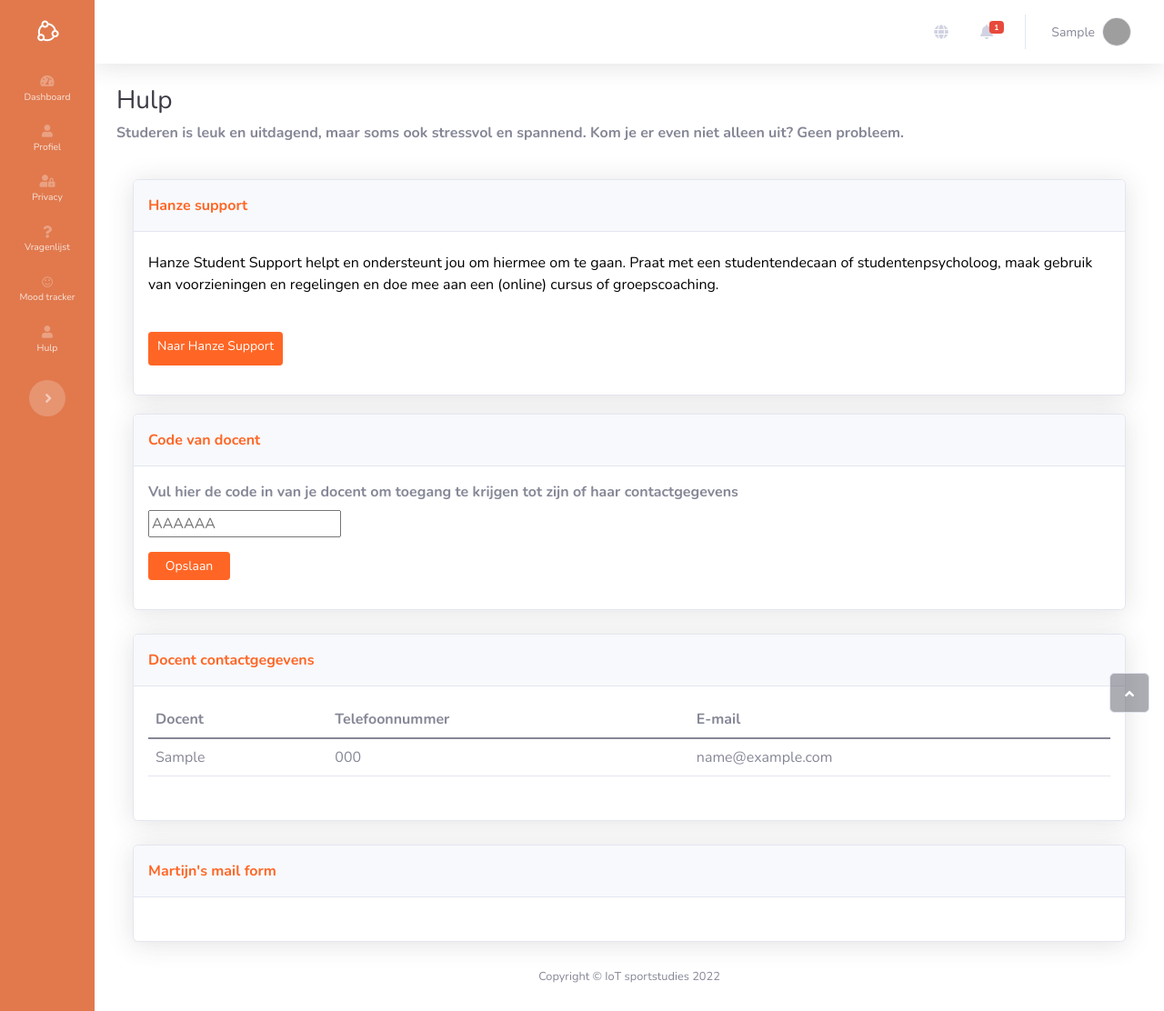
After one commit to 1ncendium/Livia, a Flask app: page /hulp in a window 1280 px wide. The commit adds this page. Shown: the whole page at 91% size. Run offline with Flask 3, Linux system fonts and the light colour scheme; a user stored in the database is signed in; tables that the repository leaves empty hold one stand-in row (values such as "Sample post"); some libraries are stand-ins or nearby versions; grey boxes are pictures that could not be loaded.

Commit message:
Docent+StudentHulp
StudentHulp en Docent pagina updates

```diff
--- a/app.py
+++ b/app.py
@@ -1,7 +1,6 @@
-from contextlib import redirect_stderr
 from main import app, db
-from main.models import User, Huber, EigenVragen, UserCategorien, UserMood, Docenten
-from main.forms import RegistrationForm, LoginForm, NaamGegevensForm, AdresGegevensForm, NieuwWachtwoordForm, AangepasteCategorien, AccountVerwijderenForm, FotoForm, EigenvraagForm, VragenLijstForm, AantalVragenForm, QuestionListForm, DocentenForm
+from main.models import User, Huber, EigenVragen, UserCategorien, UserMood, Docenten, StudentHulp
+from main.forms import RegistrationForm, LoginForm, NaamGegevensForm, AdresGegevensForm, NieuwWachtwoordForm, AangepasteCategorien, AccountVerwijderenForm, FotoForm, EigenvraagForm, VragenLijstForm, AantalVragenForm, QuestionListForm, DocentenForm, HulpForm
 from werkzeug.security import generate_password_hash, check_password_hash
 from flask import render_template, redirect, request, url_for, flash, session
 from flask_login import login_user, login_required, logout_user, current_user
@@ -13,10 +12,8 @@ from main.get_data import getData
 from flask.helpers import make_response
 from flask_babel import Babel
 from main.moodtracker import random_yoga_pose, save_mood
-from sqlalchemy import or_
 import string
 import random
-from main.userbeheer import manage
 
 babel = Babel(app)
 app.config['BABEL_TRANSLATION_DIRECTORIES'] = './translations'
@@ -142,6 +139,29 @@ def register():
             flash(e)
     return render_template('register.html', form=form)
 
+@app.route('/hulp', methods=['GET', 'POST'])
+@login_required
+def hulp():
+    docentenlijst = []
+    contactgegevens = []
+    form = HulpForm()
+    if request.method == 'POST':
+        docentcode = request.form.get('code')
+        print(docentcode)
+        if docentcode != None:
+            if db.session.query(StudentHulp.userid).filter_by(userid=current_user.get_id(),code=docentcode ).first() is not None:
+                return redirect(url_for('hulp')), flash('U heeft deze code al toegevoegd')
+            docentgegevens = StudentHulp(userid = current_user.get_id(), code = docentcode)
+            db.session.add(docentgegevens)
+            db.session.commit()
+            return redirect(url_for('hulp'))
+    docentcodes = StudentHulp.query.filter_by(userid=current_user.get_id()).all()
+    for x in docentcodes:
+        docentenlijst.append((x.code))
+    for x in docentenlijst:
+        contactgegevens.append(Docenten.query.filter_by(code=x).first())
+    return render_template('hulp.html', form=form, contactgegevens=contactgegevens)
+
 @app.route('/profiel', methods=['GET', 'POST'])
 @login_required
 def profiel():
@@ -152,6 +172,7 @@ def profiel():
         return redirect(url_for('intake'))
 
     huber_cijfers = Huber.query.filter_by(userid=current_user.get_id()).first()
+    DocentCodeForm = HulpForm()
     naamGegevensForm = NaamGegevensForm()
     adresGegevensForm = AdresGegevensForm()
     nieuwWachtwoordForm = NieuwWachtwoordForm()
@@ -263,7 +284,7 @@ def profiel():
                             adres=adres, stad=stad, land=land, telefoon=telefoon, accountVerwijderenForm=accountVerwijderenForm,
                             naamGegevensForm=naamGegevensForm, adresGegevensForm=adresGegevensForm, nieuwWachtwoordForm=nieuwWachtwoordForm,
                             fotoForm=fotoForm, profielfoto=profielfoto, huber_cijfers=huber_cijfers, aantalVragenForm=aantalVragenForm,
-                            a_vragen_lijst=a_vragen_lijst, aangepasteCategorien=aangepasteCategorien)
+                            a_vragen_lijst=a_vragen_lijst, aangepasteCategorien=aangepasteCategorien, DocentCodeForm=DocentCodeForm)
 
 @app.route('/dashboard', methods=['GET', 'POST'])
 @login_required
@@ -500,20 +521,27 @@ def getcookie():
 def docent():
     form = DocentenForm()
     userid = current_user.get_id()
+    if User.query.filter_by(id=current_user.get_id()).first().access not in [2, 3]:
+        return redirect(url_for('profiel')), flash('U kunt deze pagina niet bezoeken!')
     docentenInfo = Docenten.query.filter_by(userid=userid)
     adminInfo = Docenten.query.order_by(Docenten.id).all()
     profielfoto = User.query.filter_by(id=current_user.get_id()).first().profiel_foto
     if request.method == "POST":
-        print('True')
         try:
+            if db.session.query(Docenten.userid).filter_by(userid=current_user.get_id()).first() is not None:
+                return redirect(url_for('docent')), flash('U heeft al een code aangemaakt! verwijder deze eerst.')
             letters = string.ascii_uppercase
             resultstr = ''.join(random.choice(letters) for i in range(6))
             code = resultstr
+            if db.session.query(UserCategorien.code).filter_by(code=code).first() is not None:
+                return redirect(url_for('Docent')), flash('Er ging iets mis, probeer het opnieuw.')
+            naam = request.form.get('naam')
             telnr = request.form.get('telnr')
             email = request.form.get('email')
-            data = Docenten(telnr=telnr, code=code, userid=userid, email=email)
+            data = Docenten(telnr=telnr, naam=naam, code=code, userid=userid, email=email)
             db.session.add(data)
             db.session.commit()
+            return redirect(url_for('docent'))
         except Exception as e:
             print(e)
         return render_template('docent.html', form=form, docentenInfo=docentenInfo, profielfoto=profielfoto, adminInfo=adminInfo)
@@ -522,6 +550,8 @@ def docent():
 @app.route('/delete/<int:Docenten_id>/delete')
 @login_required
 def delete(Docenten_id):
+    if User.query.filter_by(id=current_user.get_id()).first().access not in [2, 3]:
+        return redirect(url_for('profiel')), flash('U kunt deze pagina niet bezoeken!')
     delete = Docenten.query.get_or_404(Docenten_id)
     db.session.delete(delete)
     db.session.commit()
@@ -566,27 +596,6 @@ def feedback():
     else:
         return render_template('feedback.html', emotie=emotie, profielfoto=profielfoto)
 
-@app.route('/admin', methods=['GET', 'POST'])
-@login_required
-def admin():
-
-    user = User.query.filter_by(id=current_user.get_id()).first()
-    if not user.is_admin():
-        return redirect(url_for('home'))
-
-    profielfoto = User.query.filter_by(id=current_user.get_id()).first().profiel_foto
-
-    if request.method == "POST":
-
-        manage(request.form)
-
-        return redirect(url_for('admin'))
-
-    all_users = User.query.filter(or_(User.access == 0, User.access == 1)).all()
-    all_docenten = User.query.filter_by(access=2).all()
-    all_admins = User.query.filter_by(access=3).all()
-
-    return render_template('admin.html', all_admins=all_admins, all_docenten=all_docenten, all_users=all_users, profielfoto=profielfoto)
 
 if __name__ == '__main__':
     app.run(debug=True, host="0.0.0.0")
--- a/main/forms.py
+++ b/main/forms.py
@@ -78,6 +78,11 @@ class AangepasteCategorien(FlaskForm):
 
 class DocentenForm(FlaskForm):
     code = StringField(validators=[Length(min=6, max=6)])
+    naam = StringField('naam', render_kw={"placeholder": "Naam"}, validators=[Length(max=32)])
     telnr = StringField('telnr', render_kw={"placeholder": "Telefoonnummer"}, validators=[Length(min=10, max=11)])
     email = StringField('Email:', render_kw={"placeholder": "E-Mail"}, validators=[Email()])
     submit = SubmitField('Submit')
+
+class HulpForm(FlaskForm):
+    code = StringField('docentcode', render_kw={"placeholder": "AAAAAA"}, validators=[Length(min=6, max=6)])
+    submit = SubmitField('Submit')
--- a/main/templates/base.html
+++ b/main/templates/base.html
@@ -44,14 +44,17 @@
                         <li class="nav-item"><a class="nav-link" href="privacy"><i class="fas fa-user-lock"></i><span>{{ _('Privacy') }}</span></a></li>
                         <li class="nav-item"><a class="nav-link" href="vragenlijst"><i class="fas fa-question"></i><span>{{ _('Vragenlijst') }}</span></a></li>
                         <li class="nav-item"><a class="nav-link" href="moodtracker"><i class="fa fa-smile-o"></i><span>{{ _('Mood tracker') }}</span></a></li>
+                        <li class="nav-item"><a class="nav-link" href="hulp"><i class="fas fa-user"></i><span>{{ _('Hulp') }}</span></a></li>
+
                         {% if current_user.is_nieuw() %}
                         <li class="nav-item"><a class="nav-link" href="intake"><i class="fas fa-question"></i><span>{{ _('Intake') }}</span></a></li>
-                        {% endif %} {% if current_user.is_docent() %}
+                        {% endif %}
+                        {% if current_user.is_docent() %}
                         <li class="nav-item"><a class="nav-link" href="docent"><i class="fas fa-user"></i><span>{{ _('Docent') }}</span></a></li>
-                        {% endif %} {% if current_user.is_admin() %}
+                        {% endif %}
+                        {% if current_user.is_admin() %}
                         <li class="nav-item"><a class="nav-link" href="intake"><i class="fas fa-question"></i><span>{{ _('Intake') }}</span></a></li>
                         <li class="nav-item"><a class="nav-link" href="docent"><i class="fas fa-user"></i><span>{{ _('Docent') }}</span></a></li>
-                        <li class="nav-item"><a class="nav-link" href="admin"><i class="fas fa-pen-square"></i><span>{{ _('Admin') }}</span></a></li>
                         {% endif %}
                     </ul>
                     <div class="text-center d-none d-md-inline"><button class="btn rounded-circle border-0" id="sidebarToggle" type="button"></button></div>
@@ -94,7 +97,7 @@
                                 <li class="nav-item dropdown no-arrow mx-1">
                                     <div class="nav-item dropdown no-arrow"><a class="dropdown-toggle nav-link" aria-expanded="false" data-bs-toggle="dropdown" href="#"><span class="badge bg-danger badge-counter">1</span><i class="fas fa-bell fa-fw"></i></a>
                                         <div class="dropdown-menu dropdown-menu-end dropdown-list animated--grow-in">
-                                            <h6 class="dropdown-header">alerts center</h6>
+                                            <h6 class="dropdown-header">{{ _('Mededelingen') }}</h6>
                                             <a class="dropdown-item d-flex align-items-center" href="#">
                                                 <div class="me-3">
                                                     <div class="bg-primary icon-circle"><i class="fas fa-file-alt text-white"></i></div>
@@ -105,22 +108,6 @@
                                             </a><a class="dropdown-item text-center small text-gray-500" href="#">Show All Alerts</a>
                                         </div>
                                     </div>
-                                </li>
-                                <li class="nav-item dropdown no-arrow mx-1">
-                                    <div class="nav-item dropdown no-arrow"><a class="dropdown-toggle nav-link" aria-expanded="false" data-bs-toggle="dropdown" href="#"><span class="badge bg-danger badge-counter">1</span><i class="fas fa-envelope fa-fw"></i></a>
-                                        <div class="dropdown-menu dropdown-menu-end dropdown-list animated--grow-in">
-                                            <h6 class="dropdown-header">alerts center</h6>
-                                            <a class="dropdown-item d-flex align-items-center" href="#">
-                                                <div class="dropdown-list-image me-3"><img class="rounded-circle" src="avatars/avatar4.jpeg">
-                                                    <div class="bg-success status-indicator"></div>
-                                                    <div class="fw-bold">
-                                                        <div class="text-truncate"><span>I have the photos that you ordered last month!</span></div>
-                                                        <p class="small text-gray-500 mb-0">Jae Chun - 1d</p>
-                                                    </div>
-                                            </a><a class="dropdown-item text-center small text-gray-500" href="#">Show All Alerts</a>
-                                            </div>
-                                        </div>
-                                        <div class="shadow dropdown-list dropdown-menu dropdown-menu-end" aria-labelledby="alertsDropdown"></div>
                                 </li>
                                 <div class="d-none d-sm-block topbar-divider"></div>
                                 <li class="nav-item dropdown no-arrow">
--- a/main/templates/dashboard.html
+++ b/main/templates/dashboard.html
@@ -98,7 +98,7 @@
                     <li class="list-group-item">
                         <div class="row align-items-center no-gutters">
                             <div class="col me-2">
-                                <h6 class="mb-0"><strong>{{ _('nog geen vragen') }}</strong></h6>
+                                <h6 class="mb-0"><strong>{{ _('Nog geen vragen') }}</strong></h6>
                             </div>
                         </div>
                     </li>
--- /dev/null
+++ b/main/templates/hulp.html
@@ -0,0 +1,104 @@
+{% include 'base.html' %}
+                    <div class="container-fluid">
+                    <div class="d-sm-flex justify-content-between align-items-center mb-4">
+                        <h3 class="text-dark mb-0">{{ _('Hulp') }}</h3>
+                    </div>
+                    <p class="text-start" style="margin-top: -18px;"><strong>{{ _('Studeren is leuk en uitdagend, maar soms ook stressvol en spannend. Kom je er even niet alleen uit? Geen probleem.') }}&nbsp;</strong></p>
+                </div>
+                <div class="container text-start" style="margin-top: 39px;">
+                    <div class="row">
+                        <div class="col-md-12">
+                            <div class="card shadow">
+                                <div class="card-header py-3">
+                                    <p class="text-primary m-0 fw-bold" style="--bs-primary: rgb(255,102,37);--bs-primary-rgb: 255,102,37;">{{ _('Hanze support') }}</p>
+                                </div>
+                                <div class="card-body">
+                                    <p class="text-start" style="margin-top: -18px;"><br><span style="color: rgb(0, 0, 0);">{{ _('Hanze Student Support helpt en ondersteunt jou om hiermee om te gaan. Praat met een studentendecaan of studentenpsycholoog, maak gebruik van voorzieningen en regelingen en doe mee aan een (online) cursus of groepscoaching.') }}</span><br><br></p>
+                                    <form>
+                                        <div class="mb-3"><a class="btn btn-primary btn-sm" role="button" style="--bs-primary: rgb(255,102,37);--bs-primary-rgb: 255,102,37;background: rgb(255,102,37);border-color: rgb(255,102,37);width: 148.203px;height: 37px;" href="https://www.hanze.nl/nld/voorzieningen/voorzieningen/hanze-student-support">Naar Hanze Support</a></div>
+                                    </form>
+                                </div>
+                            </div>
+                        </div>
+                    </div>
+                    <div class="card shadow" style="margin-top: 20px;">
+                        <div class="card-header py-3">
+                            <p class="text-primary m-0 fw-bold" style="--bs-primary: rgb(255,102,37);--bs-primary-rgb: 255,102,37;">{{ _('Code van docent') }}</p>
+                        </div>
+                        <div class="card-body">
+                            <form method="POST">
+                                <div class="mb-3"><label class="form-label"><strong>{{ _('Vul hier de code in van je docent om toegang te krijgen tot zijn of haar contactgegevens') }}</strong></label><br>{{form.code}}
+                                </div>
+                                <div class="mb-3"><button class="btn btn-primary btn-sm" type="submit" style="--bs-primary: rgb(255,102,37);--bs-primary-rgb: 255,102,37;background: rgb(255,102,37);border-color: rgb(255,102,37); width: 90px;">{{ _('Opslaan') }}</button></div>
+                            </form>
+                        </div>
+                    </div>
+                    <div class="row">
+                        <div class="col-md-12" style="margin-top: 26px;">
+                            <div class="card shadow">
+                                <div class="card-header py-3">
+                                    <p class="text-primary m-0 fw-bold" style="--bs-primary: rgb(255,102,37);--bs-primary-rgb: 255,102,37;">{{ _('Docent contactgegevens') }}</p>
+                                </div>
+                                <div class="card-body">
+                                    <form>
+                                        <div class="row">
+                                            <div class="col">
+                                                <div class="table-responsive">
+                                                    <table class="table">
+                                                        <thead>
+                                                            <tr>
+                                                                <th>{{ _('Docent') }}</th>
+                                                                <th>{{ _('Telefoonnummer') }}</th>
+                                                                <th>{{ _('E-mail') }}</th>
+                                                            </tr>
+                                                        </thead>
+                                                        <tbody>
+                                                            {% for i in contactgegevens %}
+                                                            <tr>
+                                                                <td>{{ i.naam  }}</td>
+                                                                <td>{{ i.telnr }}</td>
+                                                                <td>{{ i.email }}</td>
+                                                            </tr>
+                                                            {% endfor %}
+                                                        </tbody>
+                                                    </table>
+                                                </div>
+                                            </div>
+                                        </div>
+                                        <div class="mb-3"></div>
+                                    </form>
+                                </div>
+                            </div>
+                        </div>
+                    </div>
+                    <div class="row">
+                        <div class="col-md-12" style="margin-top: 26px;">
+                            <div class="card shadow">
+                                <div class="card-header py-3">
+                                    <p class="text-primary m-0 fw-bold" style="--bs-primary: rgb(255,102,37);--bs-primary-rgb: 255,102,37;">Martijn's mail form</p>
+                                </div>
+                                <div class="card-body">
+                                    <form>
+                                        <div class="row">
+                                            <div class="col">
+                                                <form></form>
+                                            </div>
+                                        </div>
+                                        <div class="mb-3"></div>
+                                    </form>
+                                </div>
+                            </div>
+                        </div>
+                    </div>
+                </div>
+            </div>
+            <footer class="bg-white sticky-footer">
+                <div class="container my-auto">
+                    <div class="text-center my-auto copyright"><span>Copyright © IoT sportstudies 2022</span></div>
+                </div>
+            </footer>
+        </div><a class="border rounded d-inline scroll-to-top" href="#page-top"><i class="fas fa-angle-up"></i></a>
+    </div>
+</body>
+
+</html>
```
Also changed, not shown: main/models.py (+14 -1 lines), main/templates/docent.html (+7 -1 lines), main/templates/feedback.html (+7 -7 lines), main/templates/moodtracker.html (+9 -9 lines), main/templates/profiel.html (+0 -12 lines), main/data.sqlite, main/static/assets/img/graphs/239b7a0d-eb5f-11ec-b888-00d8613792ae_1_2022-06-13.png (added), main/static/assets/img/graphs/239ba010-eb5f-11ec-a7da-00d8613792ae_1_2022-06-13.png (added), main/static/assets/img/graphs/605946ae-ec0b-11ec-897c-00d8613792ae_1_2022-06-14.png (added), main/static/assets/img/graphs/d5dabfe5-ec09-11ec-90ea-00d8613792ae_1_2022-06-14.png (added), main/static/assets/img/graphs/f547ea4d-eb5a-11ec-9bc2-00d8613792ae_2_2022-06-13.png (added), main/static/assets/img/graphs/f7886358-ebca-11ec-a58a-00d8613792ae_1_2022-06-14.png (added).
